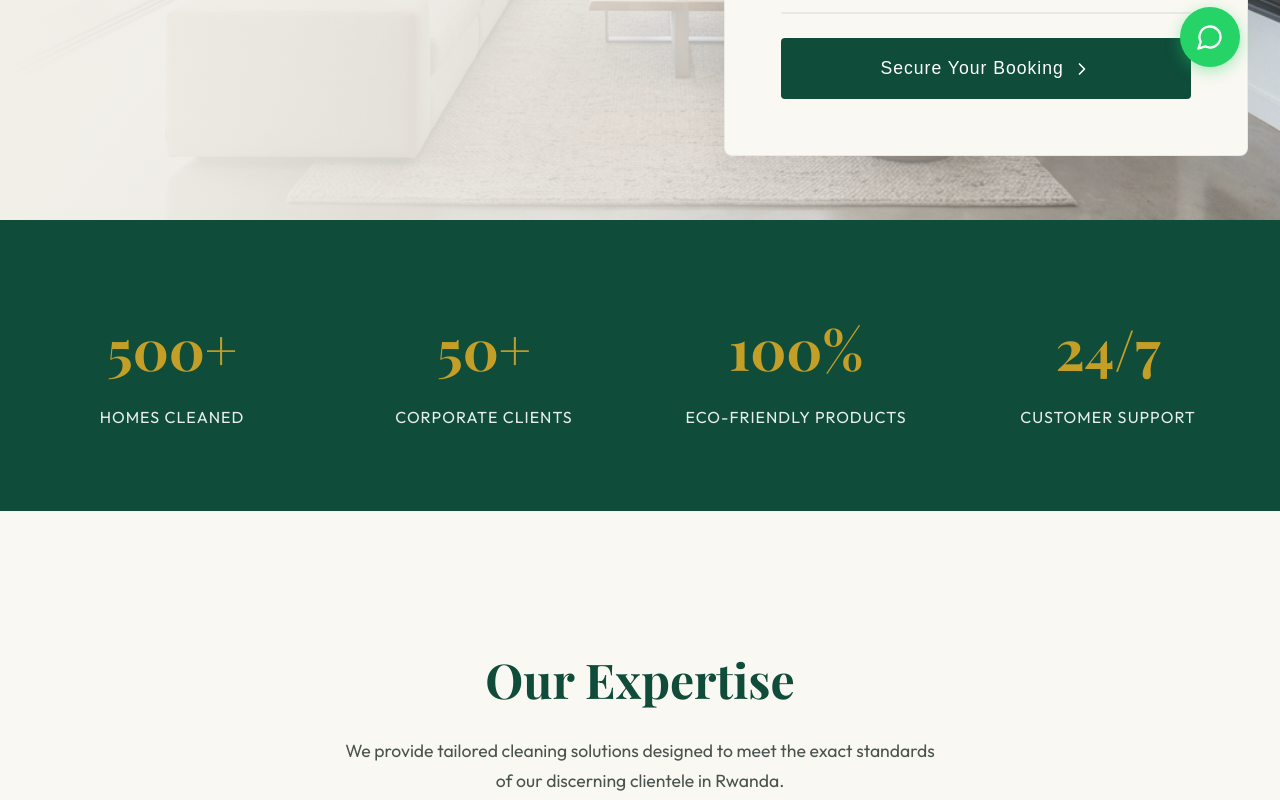
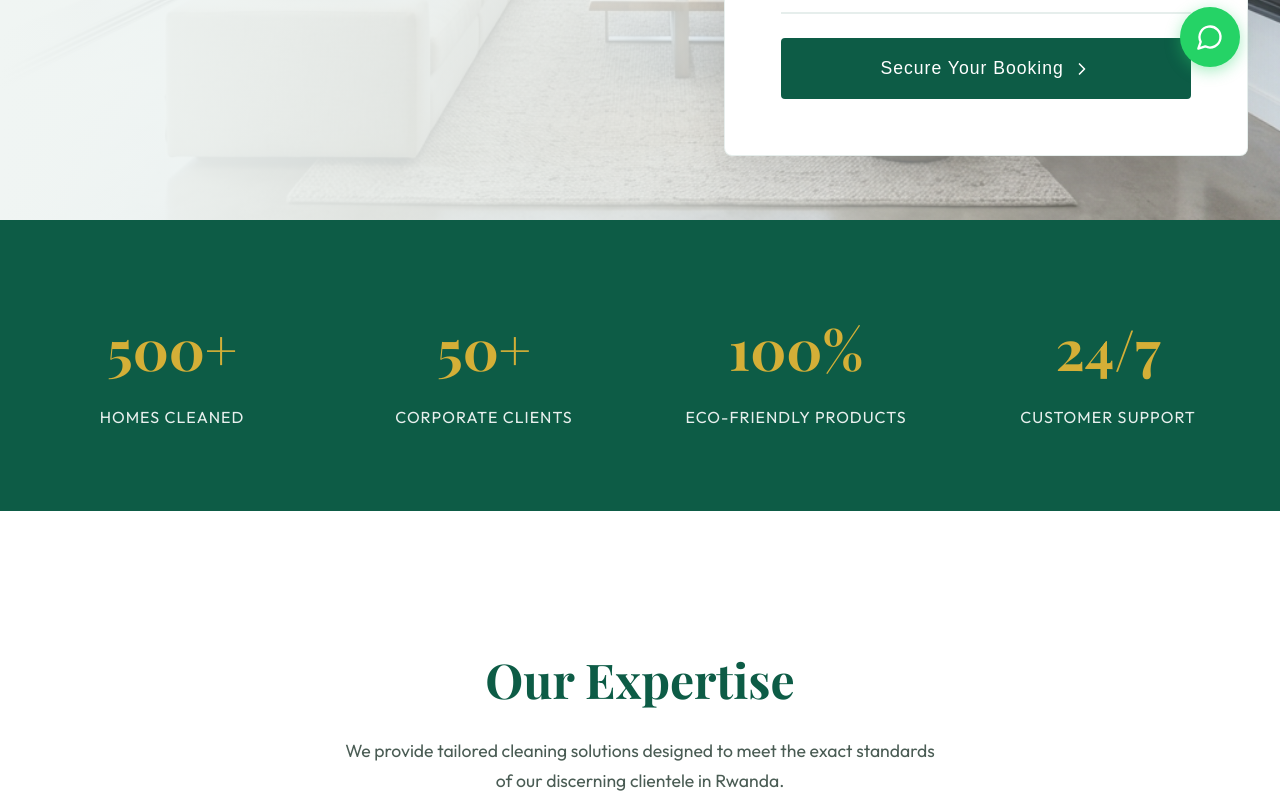
Before and after one commit to K4pel/luxeclean-kigali, a React (Vite) app: page / in a window 1280 px wide. Shown: the part 693-1493 px from the top of the page. Built offline with nearby package versions, Linux system fonts and the light colour scheme; a web font is replaced by a local one.

Commit message:
Update light theme to fresh mint/sage palette

```diff
--- a/src/index.css
+++ b/src/index.css
@@ -1,17 +1,17 @@
 @import url('https://fonts.googleapis.com/css2?family=Playfair+Display:ital,wght@0,400;0,600;0,700;1,400&family=Outfit:wght@300;400;500;600&display=swap');
 
 :root {
-  --bg-color: #f2efe9; /* Softer, warmer luxury beige */
-  --text-primary: #1c2421; /* Deep forest slate */
-  --text-secondary: #4a544f;
-  --primary-accent: #0f4c3a; /* Deep emerald/forest */
-  --primary-accent-hover: #0a3629;
-  --gold-accent: #c49f27; /* Slightly deeper gold */
-  --surface-color: #faf8f2; /* Soft cream instead of pure white */
-  --border-color: rgba(15, 76, 58, 0.08);
-  --header-bg: rgba(242, 239, 233, 0.95);
-  --shadow-sm: 0 4px 20px rgba(0, 0, 0, 0.04);
-  --shadow-lg: 0 20px 40px rgba(0, 0, 0, 0.06);
+  --bg-color: #f0f5f3; /* Fresh, soft mint/slate for a clean feel */
+  --text-primary: #112a22; /* Deep slate green */
+  --text-secondary: #4a5c54;
+  --primary-accent: #0d5c46; /* Rich emerald */
+  --primary-accent-hover: #094031;
+  --gold-accent: #d4af37; /* Metallic gold */
+  --surface-color: #ffffff; /* Crisp white panels */
+  --border-color: rgba(13, 92, 70, 0.1);
+  --header-bg: rgba(240, 245, 243, 0.95);
+  --shadow-sm: 0 4px 20px rgba(0, 0, 0, 0.05);
+  --shadow-lg: 0 20px 40px rgba(0, 0, 0, 0.08);
 }
 
 body.dark-theme {
@@ -151,7 +151,7 @@ h1, h2, h3, h4, .serif {
   content: '';
   position: absolute;
   top: 0; left: 0; right: 0; bottom: 0;
-  background: linear-gradient(90deg, var(--bg-color) 0%, rgba(242, 239, 233, 0.8) 50%, rgba(242, 239, 233, 0.2) 100%);
+  background: linear-gradient(90deg, var(--bg-color) 0%, rgba(240, 245, 243, 0.8) 50%, rgba(240, 245, 243, 0.2) 100%);
   z-index: -1;
   transition: background 0.3s ease;
 }
@@ -619,7 +619,7 @@ body.dark-theme .hero::after {
   }
 
   .hero::after {
-    background: rgba(242, 239, 233, 0.92);
+    background: rgba(240, 245, 243, 0.92);
   }
 
   .services-grid {
```
